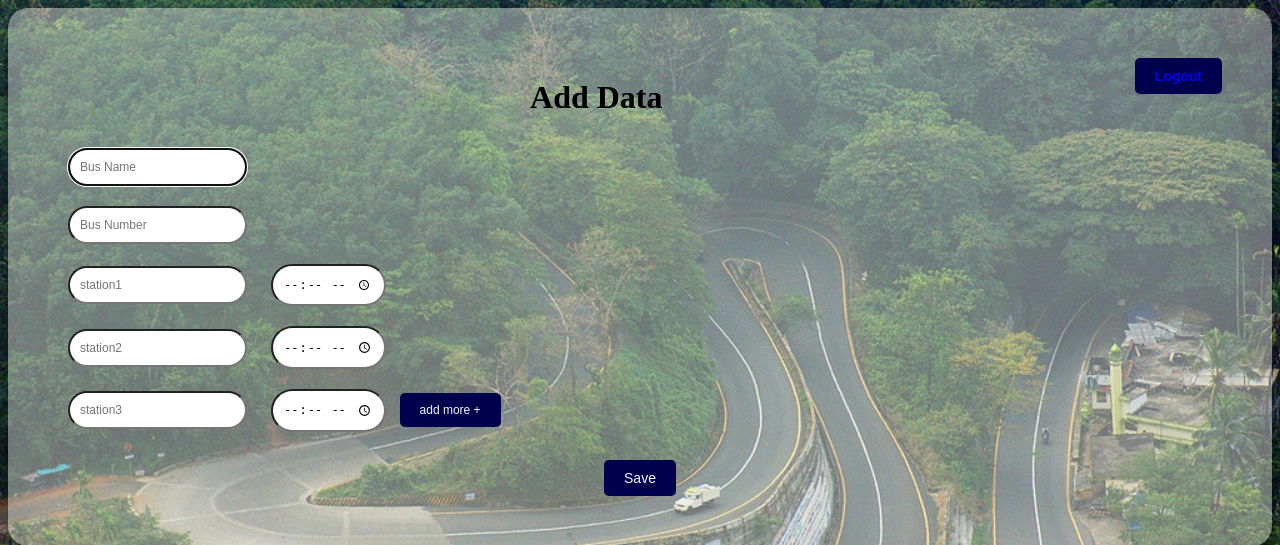
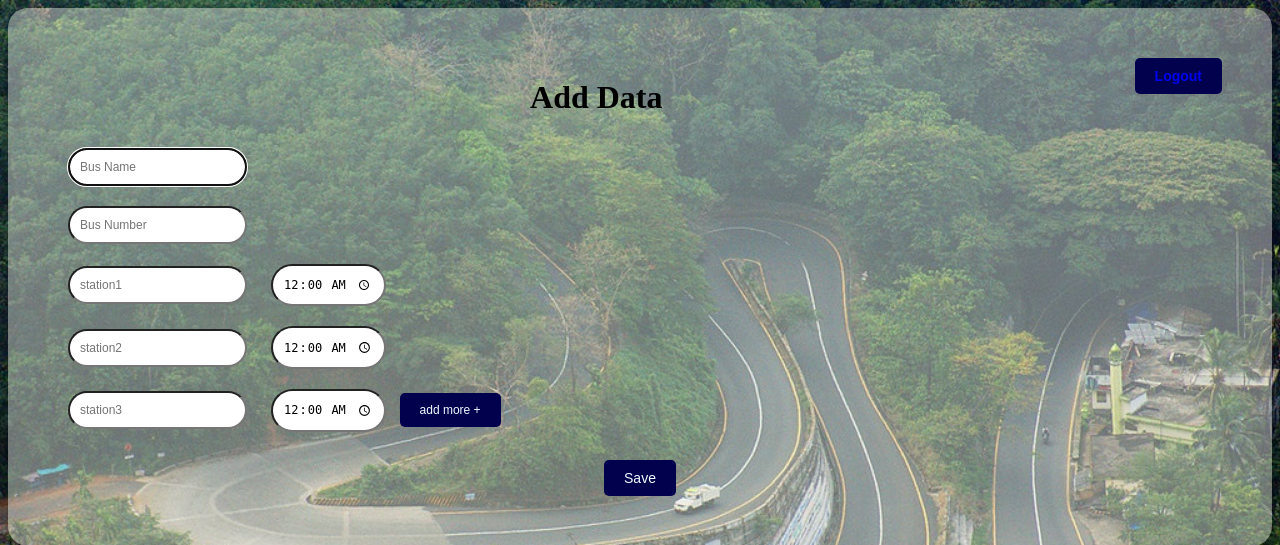
Before and after one commit to abdulagfar/adutha-bus, a Django app: page /added/ in a window 1280 px wide. Shown: the top 545 px of the page. Run offline with Django 3.2, Linux system fonts and the light colour scheme; a user stored in the database is signed in.

Commit message:
sloved bud in add_data

```diff
--- a/aduthabus/templates/add_data.html
+++ b/aduthabus/templates/add_data.html
@@ -24,15 +24,15 @@
 
 						<div>
 								<input type="text" name="station1" placeholder="station1">
-								<input type="time" name="time1" placeholder="time">
+								<input type="time" name="time1"  value="00:00">
 							</div>
 							<div>
 								<input type="text" name="station2" placeholder="station2">
-								<input type="time" name="time2" placeholder="time">
+								<input type="time" name="time2" value="00:00">
 							</div>
 							<div>
 								<input type="text" name="station3" placeholder="station3">
-								<input type="time" name="time3" placeholder="time">
+								<input type="time" name="time3" value="00:00">
 								<button id="btn_add_more" type="button" onclick="add_more()">add more +</button>
 							</div>
 							<script>
@@ -45,23 +45,19 @@
 									x.style.display = "none";
 									}
 								}
-
-
-
-
 							</script>
 						<div id="add_more">
 								<div>
 										<input type="text" name="station4" placeholder="station4">
-										<input type="time" name="time1" placeholder="time">
+										<input type="time" name="time1" value="00:00">
 									</div>
 									<div>
 										<input type="text" name="station5" placeholder="station5">
-										<input type="time" name="time2" placeholder="time">
+										<input type="time" name="time2" value="00:00">
 									</div>
 									<div>
 										<input type="text" name="station6" placeholder="station6">
-										<input type="time" name="time3" placeholder="time">
+										<input type="time" name="time3" value="00:00">
 									</div>
 						</div>
 				</div>
```
Also changed, not shown: aduthabus/db.sqlite3. Lines whose indentation alone changed are shown as unchanged.
